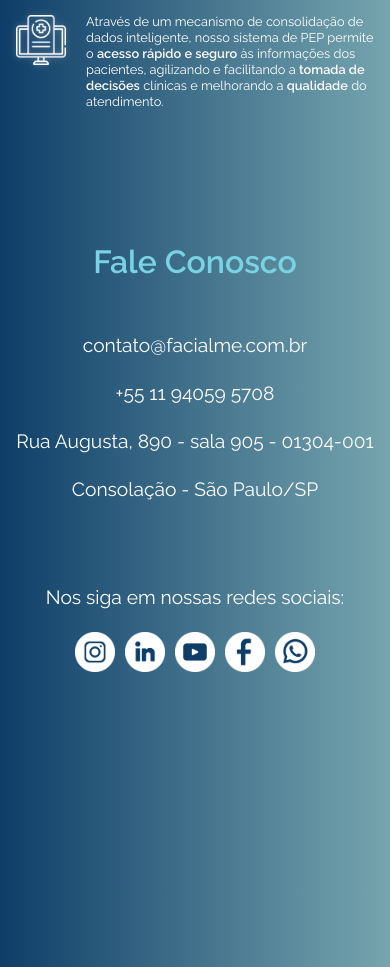
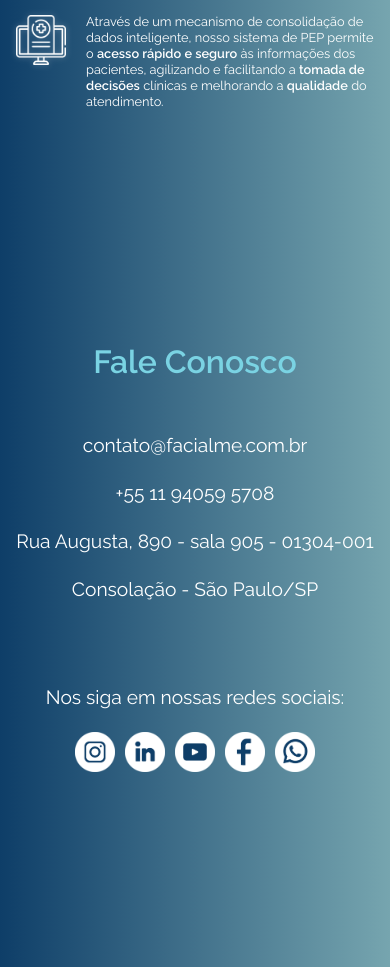
Before and after one commit to gui-schuwarten/facialme_site, a React (Vite) app: page / in a window 390 px wide. Shown: the part 2409-3376 px from the top of the page. Built offline with nearby package versions, Linux system fonts and the light colour scheme.

Commit message:
update project

```diff
--- a/src/components/Contact/ContactSection.module.css
+++ b/src/components/Contact/ContactSection.module.css
@@ -51,7 +51,6 @@
     height: 100vh;
     align-items: center;
     justify-content: center;
-    padding-bottom: 200px;
   }
 
   .title {
```
